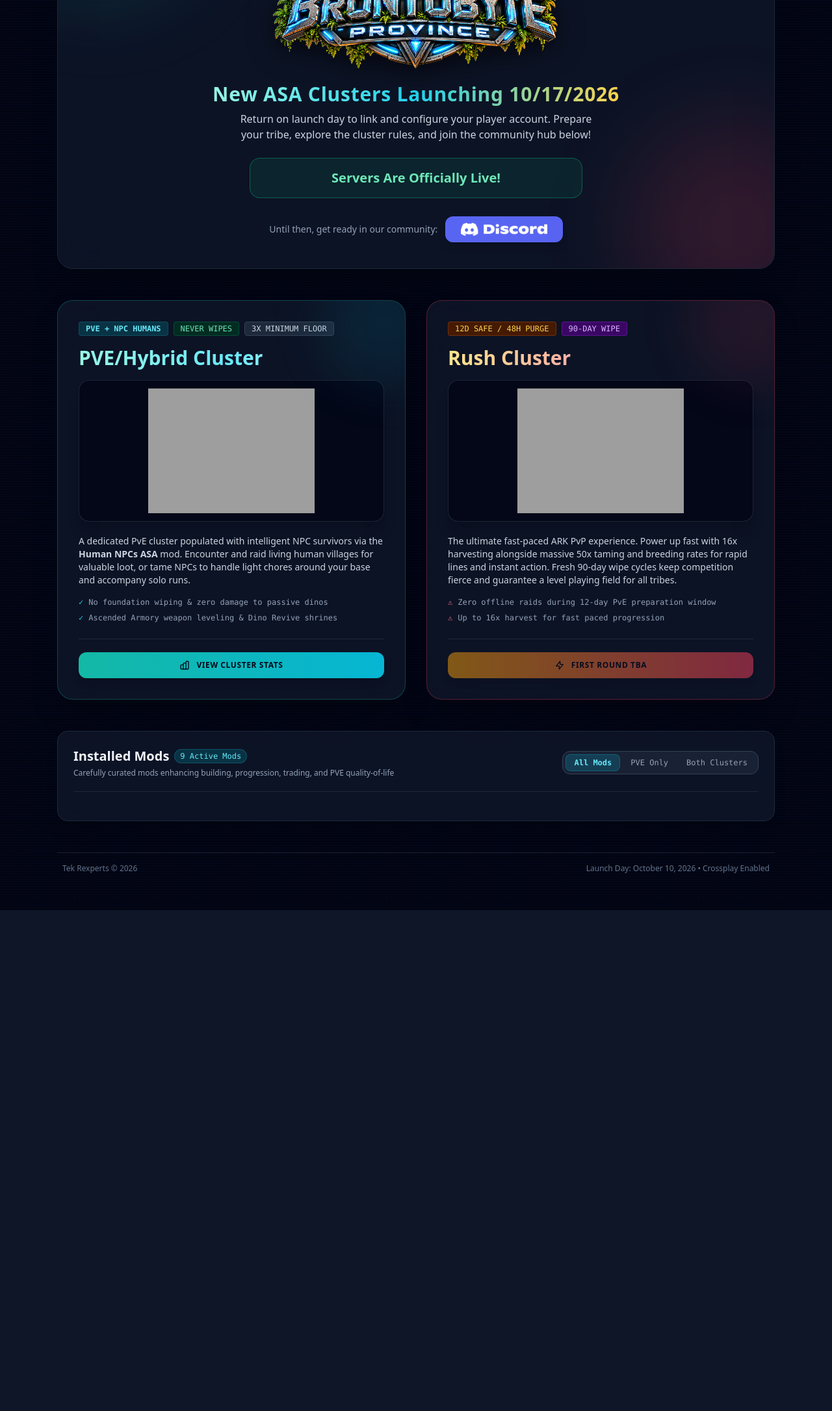
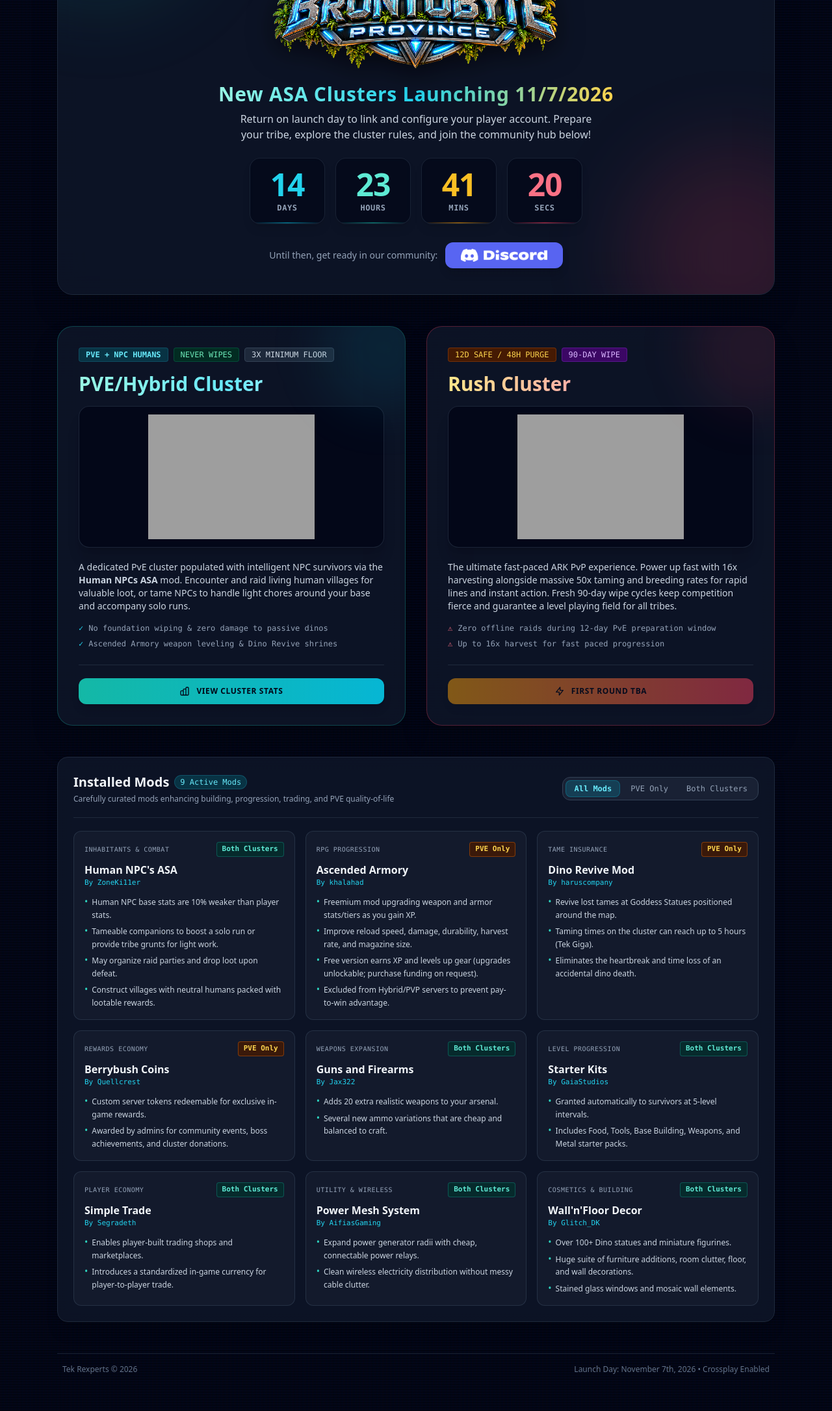
Before and after one commit to achaney55/TekRexpertsCompanion, a Django app: template main/templates/main/home.html in a window 1280 px wide. Shown: the part 264-2436 px from the top of the page at 65% size. Before the commit the page ends 1665 px from the top, so only its background shows below. Run offline with Django 3.2, Linux system fonts and the light colour scheme; the template is opened without the code that fills it, so the values that code supplies are empty; some libraries are stand-ins or nearby versions; grey boxes are pictures that could not be loaded.

Commit message:
Update home.html

```diff
--- a/main/templates/main/home.html
+++ b/main/templates/main/home.html
@@ -37,7 +37,7 @@
 
     <!-- Subtitle / Notice -->
     <h2 class="font-orbitron text-xl sm:text-2xl md:text-3xl font-extrabold tracking-wide text-transparent bg-clip-text bg-gradient-to-r from-teal-200 via-cyan-400 to-amber-300">
-      New ASA Clusters Launching 10/17/2026
+      New ASA Clusters Launching 11/7/2026
     </h2>
     <p class="mt-2 text-slate-300 max-w-xl text-xs sm:text-sm md:text-base leading-relaxed">
       Return on launch day to link and configure your player account. Prepare your tribe, explore the cluster rules, and join the community hub below!
@@ -240,7 +240,7 @@
   <!-- Footer Info -->
   <footer class="text-center text-xs text-slate-500 py-4 flex flex-col sm:flex-row justify-between items-center gap-2 border-t border-slate-800/80 px-2">
     <div>Tek Rexperts &copy; 2026</div>
-    <div>Launch Day: October 10, 2026 &bull; Crossplay Enabled</div>
+    <div>Launch Day: November 7th, 2026 &bull; Crossplay Enabled</div>
   </footer>
 
 </div>
@@ -377,8 +377,8 @@
 let currentFilter = 'all';
 let currentModFilter = 'all';
 
-  // Target launch date: October 17, 2026 at 00:00:00
-  const launchDate = new Date('October 17, 2026 00:00:00').getTime();
+  // Target launch date: November 7, 2026 at 00:00:00
+  const launchDate = new Date('November 7, 2026 00:00:00').getTime();
 
   function updateCountdown() {
     const now = new Date().getTime();
```
